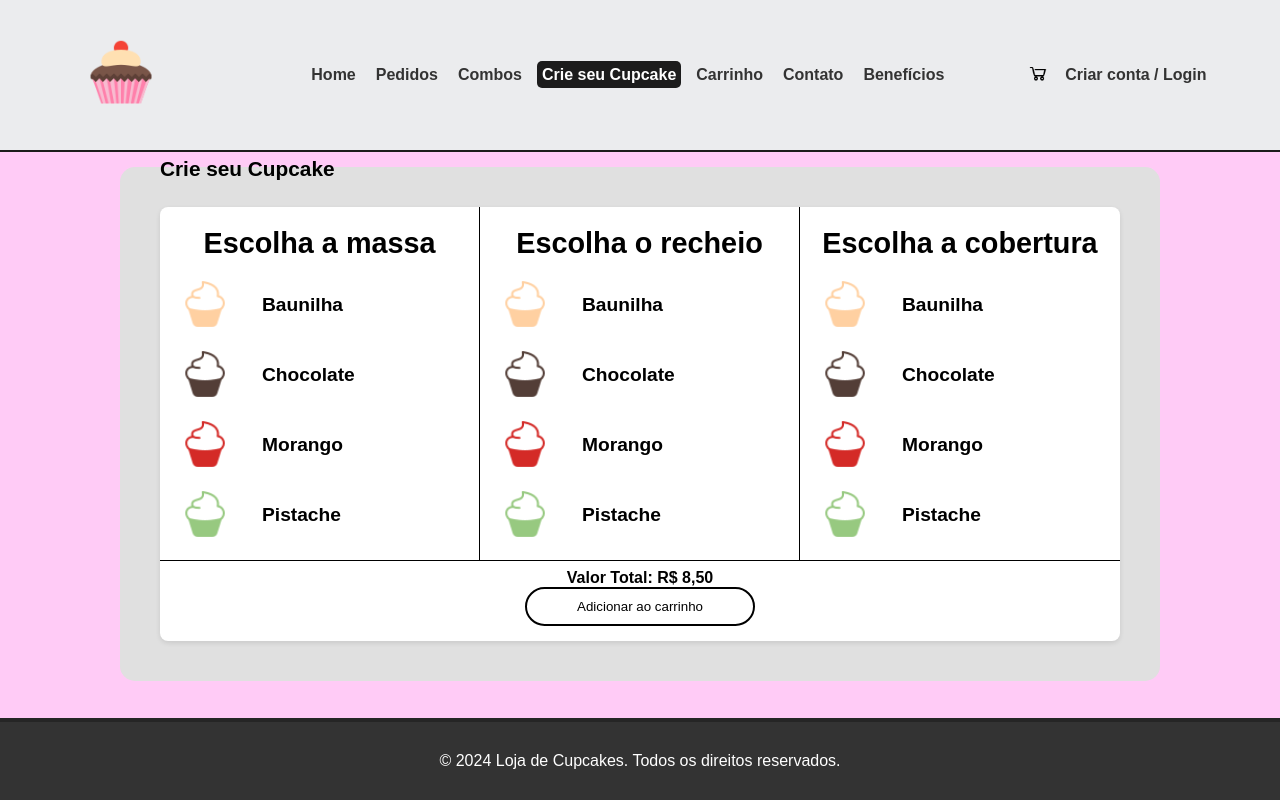
After one commit to Miguel-Aguiar/virtual-cupcake-store, a PHP site: page /criarCupcake.html in a window 1280 px wide. The commit adds this page. Run offline with PHP 8.4, Linux system fonts and the light colour scheme.

Commit message:
Crie seu Cupcake finalizado

```diff
--- /dev/null
+++ b/View/criarCupcake.html
@@ -0,0 +1,131 @@
+<!DOCTYPE html>
+<html lang="pt-br">
+<head>
+    <meta charset="UTF-8">
+    <meta name="viewport" content="width=device-width, initial-scale=1.0">
+    <title>Loja de Cupcakes</title>
+
+    <link rel="stylesheet" href="style.css">
+
+    <link rel="shortcut icon" href="./assets/favicon.png" type="image/x-icon">
+
+    <script src="script.js"></script>
+
+</head>
+<body id="CriarCupcake">
+
+    <header>
+        <nav class="navbar">
+            <div class="logo">
+                <a href="home.html"><img src="./assets/logo.png" alt="Logo" width="96px" /></a>
+            </div>
+            <ul class="menu">
+                <li><a href="home.html">Home</a></li>
+                <li><a href="pedidos.html">Pedidos</a></li>
+                <li><a href="combos.html">Combos</a></li>
+                <li><a class="active" href="criarCupcake.html">Crie seu Cupcake</a></li>
+                <li><a href="carrinho.html">Carrinho</a></li>
+                <li><a href="contato.html">Contato</a></li>
+                <li><a href="beneficios.html">Benefícios</a></li>
+            </ul>
+            <div class="account-area">
+                <div class="cart-icon">
+                    <a href="#" onclick="toggleCart()" ><img src="./assets/carrinhop.png" /></a>
+                </div>
+                <a href="login.html" class="login-link">Criar conta / Login</a>
+            </div>
+        </nav>
+    </header>
+
+    <div id="cart-sidebar" class="cart-sidebar">
+        <h2>Resumo do Carrinho</h2>
+        <div class="cart-pedido">
+            <img src="./assets/cupcake1m.png" alt="">
+            <span>R$ 7.00 <br> Chocolate</span>
+            <div class="qtd">
+                <div>-</div>
+                <div class="center">5</div>
+                <div>+</div>
+            </div>
+        </div>
+        <p class="cart-total">Valor total: R$ </p>
+        <img class="close" onclick="toggleCart()" src="./assets/fechar.png" width="42px">
+    </div>
+
+    <main>
+        <section class="highlight">
+            <div class="highlight-container">
+                <span class="pag">Crie seu Cupcake</span>
+                <div class="highlight-item">
+                    <div class="criar-sabor divisor">
+                        <h2>Escolha a massa</h2>
+                        <div class="sabor massa" onclick="selecionarSabor(this, 'massa')">
+                            <img src="./assets/cupBaunilha.png" alt="">
+                            <span>Baunilha</span>
+                        </div>
+                        <div class="sabor massa" onclick="selecionarSabor(this, 'massa')">
+                            <img src="./assets/cupChocolate.png" alt="">
+                            <span>Chocolate</span>
+                        </div>
+                        <div class="sabor massa" onclick="selecionarSabor(this, 'massa')">
+                            <img src="./assets/cupMorango.png" alt="">
+                            <span>Morango</span>
+                        </div>
+                        <div class="sabor massa" onclick="selecionarSabor(this, 'massa')">
+                            <img src="./assets/cupPistache.png" alt="">
+                            <span>Pistache</span>
+                        </div>
+                    </div>
+                    <div class="criar-sabor divisor">
+                        <h2>Escolha o recheio</h2>
+                        <div class="sabor recheio" onclick="selecionarSabor(this, 'recheio')">
+                            <img src="./assets/cupBaunilha.png" alt="">
+                            <span>Baunilha</span>
+                        </div>
+                        <div class="sabor recheio" onclick="selecionarSabor(this, 'recheio')">
+                            <img src="./assets/cupChocolate.png" alt="">
+                            <span>Chocolate</span>
+                        </div>
+                        <div class="sabor recheio" onclick="selecionarSabor(this, 'recheio')">
+                            <img src="./assets/cupMorango.png" alt="">
+                            <span>Morango</span>
+                        </div>
+                        <div class="sabor recheio" onclick="selecionarSabor(this, 'recheio')">
+                            <img src="./assets/cupPistache.png" alt="">
+                            <span>Pistache</span>
+                        </div>
+                    </div>
+                    <div class="criar-sabor divisor ultimo">
+                        <h2>Escolha a cobertura</h2>
+                        <div class="sabor cobertura" onclick="selecionarSabor(this, 'cobertura')">
+                            <img src="./assets/cupBaunilha.png" alt="">
+                            <span>Baunilha</span>
+                        </div>
+                        <div class="sabor cobertura" onclick="selecionarSabor(this, 'cobertura')">
+                            <img src="./assets/cupChocolate.png" alt="">
+                            <span>Chocolate</span>
+                        </div>
+                        <div class="sabor cobertura" onclick="selecionarSabor(this, 'cobertura')">
+                            <img src="./assets/cupMorango.png" alt="">
+                            <span>Morango</span>
+                        </div>
+                        <div class="sabor cobertura" onclick="selecionarSabor(this, 'cobertura')">
+                            <img src="./assets/cupPistache.png" alt="">
+                            <span>Pistache</span>
+                        </div>
+                    </div>
+                    <div class="criar-resultado">
+                        <span>Valor Total: R$ 8,50</span>
+                        <button onclick="adicionarAoCarrinho()">Adicionar ao carrinho</button>
+                    </div>
+                </div>
+            </div>
+            <div id="notification" class="notification">Item adicionado ao carrinho!</div>
+        </section>
+    </main>
+
+    <footer class="footer">
+        <p>&copy; 2024 Loja de Cupcakes. Todos os direitos reservados.</p>
+    </footer>
+</body>
+</html>
--- a/View/script.js
+++ b/View/script.js
@@ -1,6 +1,21 @@
 function adicionarAoCarrinho() {
+    const notification = document.getElementById('notification');
+
+    const currentPath = window.location.pathname;
+    if(currentPath == "/View/criarCupcake.html"){
+        const sabores = document.querySelectorAll('.selected');
+        if(sabores.length != 3){
+
+            notification.innerHTML = "Selecione os sabores!"
+            notification.style.backgroundColor = "#d90000"
+            // return;
+        } else {
+            notification.innerHTML = "Item adicionado ao carrinho!";
+            notification.style.backgroundColor = "#4CAF50"
+        }
+    }
+
     // Mostra a notificação
-    const notification = document.getElementById('notification');
     notification.classList.add('show');
 
     // Oculta a notificação após 3 segundos
@@ -20,3 +35,26 @@ function escolherSabor() {
     const chooseFlavor = document.getElementById('choose-flavor');
     chooseFlavor.classList.toggle('show');
 }
+
+// Seleciona sabor no criar cupcake
+function selecionarSabor(element, tipo) {
+    const saboresMassa = document.querySelectorAll('.sabor.massa');
+    const saboresRecheio = document.querySelectorAll('.sabor.recheio');
+    const saboresCobertura = document.querySelectorAll('.sabor.cobertura');
+
+    switch(tipo){
+        case 'massa':
+            saboresMassa.forEach(sabor => sabor.classList.remove('selected'));
+            break;
+
+        case 'recheio':
+            saboresRecheio.forEach(sabor => sabor.classList.remove('selected'));
+            break;
+
+        case 'cobertura':
+            saboresCobertura.forEach(sabor => sabor.classList.remove('selected'));
+            break;
+    }
+
+    element.classList.add('selected');
+}
--- a/View/style.css
+++ b/View/style.css
@@ -62,7 +62,7 @@ header {
 #Home a.active,
 #Pedidos a.active,
 #Combos a.active,
-#CrieCupcake a.active,
+#CriarCupcake a.active,
 #Carrinho a.active,
 #Contato a.active,
 #Beneficios a.active {
@@ -533,3 +533,72 @@ button:hover {
     right: auto;
     left: 20px;
 }
+
+/* Crie seu Cupcake ----------------------------------------------------------------------------- */
+
+#CriarCupcake .highlight-container {
+    display: flex;
+    flex-direction: column;
+    gap: 0;
+}
+
+#CriarCupcake .highlight-item {
+    flex-direction: row;
+    align-items: flex-start;
+    width: 100%;
+    height: 100%;
+    padding-bottom: 80px;
+}
+
+.divisor {
+    border-right: 1px solid black;
+    border-bottom: 1px solid black;
+}
+
+.divisor.ultimo {
+    border-right: none;
+}
+
+.criar-sabor {
+    width: 320px;
+    height: 100%;
+    padding: 20px;
+    font-size: 1.2em;
+}
+
+.criar-sabor .sabor {
+    display: flex;
+    align-items: center;
+    margin-top: 20px;
+    transition: all 0.2s ease;
+}
+
+.criar-sabor .sabor:hover {
+    scale: 1.05;
+}
+
+.criar-sabor .sabor img {
+    width: 50px;
+}
+
+.criar-sabor .sabor span {
+    margin-left: 20px;
+    padding: 10px;
+    border: 1px solid white;
+    border-radius: 5px;
+    border: 2px solid white;
+    cursor: pointer;
+}
+
+.criar-sabor .sabor.selected span {
+    border: 2px solid #98c2f8;
+}
+
+.criar-resultado {
+    position: absolute;
+    bottom: 55px;
+    display: flex;
+    flex-direction: column;
+    align-items: center;
+    background-color: #fff;
+}
```
Also changed, not shown: View/assets/cupBaunilha.png (added), View/assets/cupChocolate.png (added), View/assets/cupMorango.png (added), View/assets/cupPistache.png (added).
